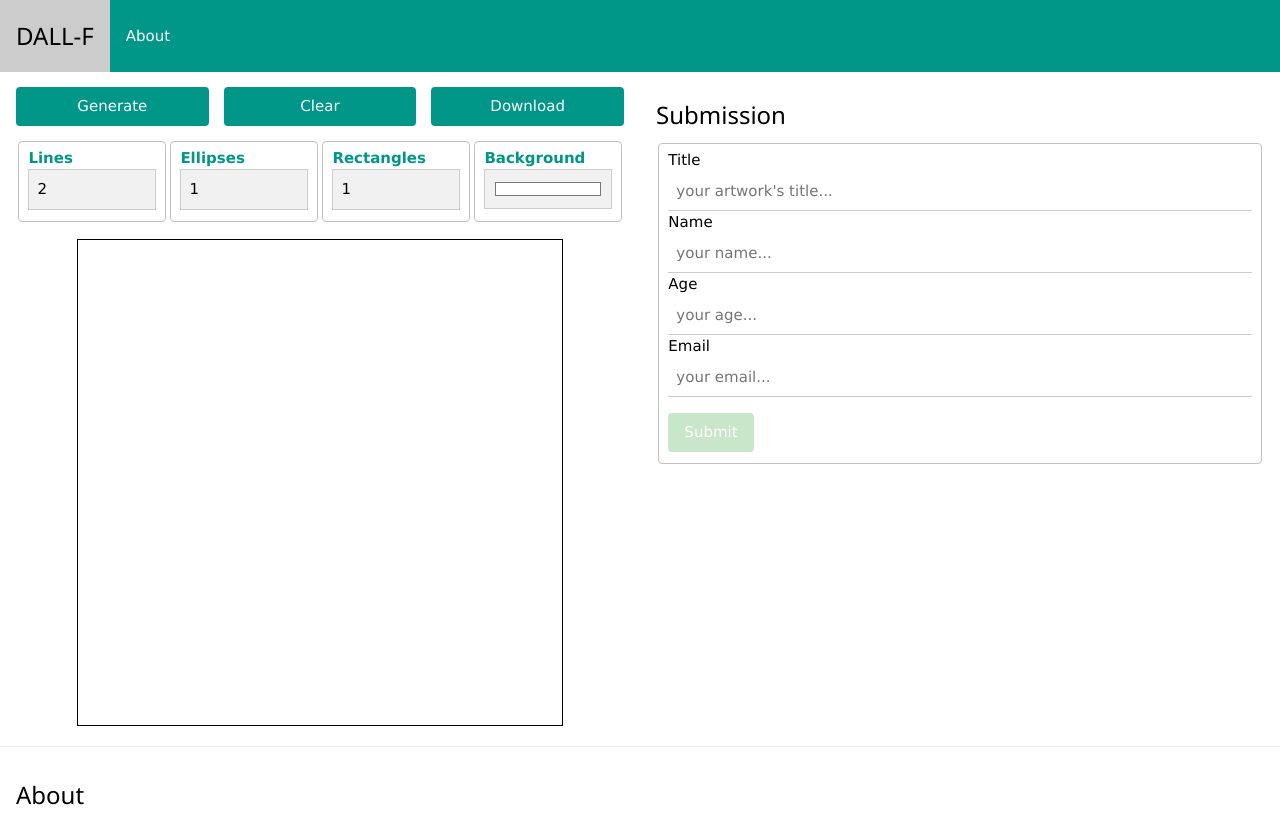
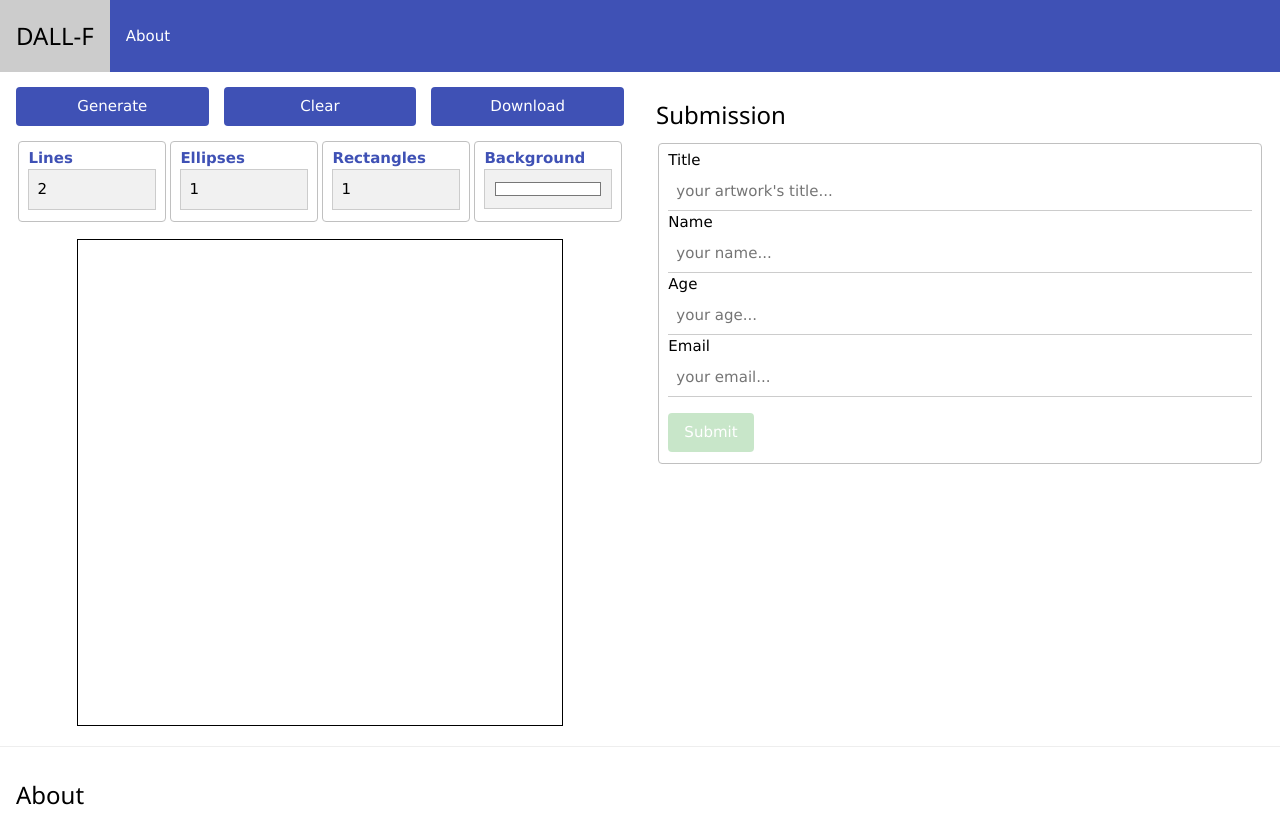
Before and after one commit to davidohnee/dall-f, a plain HTML site: page index.html in a window 1280 px wide. Shown: the top 816 px of the page. Drawn offline with nearby package versions, Linux system fonts and the light colour scheme.

Commit message:
improve accessibility by increasing the contrast

```diff
--- a/index.html
+++ b/index.html
@@ -12,7 +12,7 @@
 </head>
 <body id="app">
 <header>
-    <nav class="w3-bar w3-teal navbar">
+    <nav class="w3-bar w3-indigo navbar">
         <a class="w3-bar-item w3-button" href="#dall-f">
             <h3>DALL-F</h3>
         </a>
@@ -23,10 +23,10 @@
     <section class="w3-row" id="dall-f">
         <section class="w3-half w3-container image-generator">
             <div class="image-generator__buttons">
-                <button class="w3-button w3-teal w3-round w3-mobile image-generator__button" @click="generate">Generate
+                <button class="w3-button w3-indigo w3-round w3-mobile image-generator__button" @click="generate">Generate
                 </button>
-                <button class="w3-button w3-teal w3-round image-generator__button" @click="clear">Clear</button>
-                <button class="w3-button w3-teal w3-round image-generator__button" @click="download">Download</button>
+                <button class="w3-button w3-indigo w3-round image-generator__button" @click="clear">Clear</button>
+                <button class="w3-button w3-indigo w3-round image-generator__button" @click="download">Download</button>
             </div>
             <form class="w3-container w3-row image-generator__config">
                 <fieldset
@@ -35,7 +35,7 @@
                         class="w3-round"
                 >
                     <label
-                            class="w3-text-teal"
+                            class="w3-text-indigo"
                             :for="key"
                     >
                         <strong>{{toTitleCase(key)}}</strong>
```
